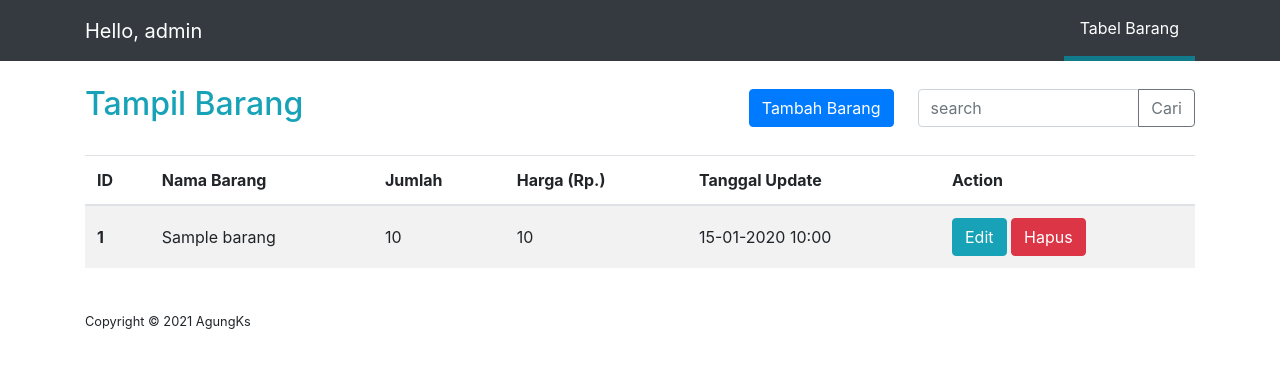
After one commit to agungks74/stock-manager, a PHP site: page /tampil_barang.php in a window 1280 px wide. The commit adds this page. Shown: the top 368 px of the page. Run offline with PHP 8.4, Linux system fonts and the light colour scheme; tables that the repository leaves empty or names only in its code hold one stand-in row (values such as "Sample post").

Commit message:
add tampil barang

```diff
--- /dev/null
+++ b/init.php
@@ -0,0 +1,9 @@
+<?php
+spl_autoload_register(function ($className) {
+    $path = "class/{$className}.php";
+    if (file_exists($path)) {
+        require $path;
+    } else {
+        die("File {$path} tidak tersedia");
+    }
+});
--- /dev/null
+++ b/tampil_barang.php
@@ -0,0 +1,69 @@
+<?php
+require "init.php";
+
+$DB= DB::getInstance();
+
+if (!empty($_GET)) {
+    $tabelBarang = $DB->getLike("barang", "nama_barang", "%". Input::get("search") ."%");
+} else {
+    $tabelBarang = $DB->get("barang");
+}
+
+include "template/header.php";
+?>
+
+<div class="container">
+    <div class="row">
+        <div class="col-12">
+            <div class="py-4 d-flex justify-content-end align-items-center">
+                <h1 class="h2 mr-auto">
+                    <a href="tampil_barang.php" class="text-info">Tampil Barang</a>
+                </h1>
+                <a href="tambah_barang.php" class="btn btn-primary">Tambah Barang</a>
+                <form class="w-25 ml-4" method="get">
+                    <div class="input-group">
+                        <input type="text" name="search" class="form-control" placeholder="search">
+                        <div class="input-group-append">
+                            <input type="submit" value="Cari" class="btn btn-outline-secondary">
+                        </div>
+                    </div>
+                </form>
+            </div>
+            <?php if (!empty($tabelBarang)) : ?>
+            <table class="table table-striped">
+                <thead>
+                    <tr>
+                        <th>ID</th>
+                        <th>Nama Barang</th>
+                        <th>Jumlah</th>
+                        <th>Harga (Rp.)</th>
+                        <th>Tanggal Update</th>
+                        <th>Action</th>
+                    </tr>
+                </thead>
+                <tbody>
+                    <?php
+                        foreach ($tabelBarang as $barang) {
+                            echo "<tr>";
+                            echo "<th>{$barang->id_barang}</th>";
+                            echo "<td>{$barang->nama_barang}</td>";
+                            echo "<td>{$barang->jumlah_barang}</td>";
+                            echo "<td>". number_format($barang->harga_barang, 0, ",", ".") ."</td>";
+                            $tanggal = new DateTime($barang->tanggal_update);
+                            echo "<td>". $tanggal->format("d-m-Y H:i")."</td>";
+                            echo "<td>";
+                            echo "<a href=\"edit_barang.php?id_barang={$barang->id_barang}\" class=\"btn btn-info\">Edit</a> ";
+                            echo "<a href=\"hapus_barang.php?id_barang={$barang->id_barang}\" class=\"btn btn-danger\">Hapus</a>";
+                            echo "</td>";
+                            echo "</tr>";
+                        }
+                     ?>
+                </tbody>
+            </table>
+            <?php endif; ?>
+        </div>
+    </div>
+</div>
+
+<?php
+include "template/footer.php";
--- a/template/footer.php
+++ b/template/footer.php
@@ -5,7 +5,7 @@
                 <small>
                     <?php
                         $tanggal = new DateTime();
-                        echo "Copyright &copy;". $tanggal->format("Y") . "AgungKs";
+                        echo "Copyright &copy; ". $tanggal->format("Y") . " AgungKs";
                     ?>
                 </small>
             </div>
@@ -13,9 +13,9 @@
     </div>
 </footer>
 
-<script src="../js/jquery-3.3.1.js"></script>
-<script src="../js/popper.js"></script>
-<script src="../js/bootstrap.js"></script>
+<script src="js/jquery-3.3.1.js"></script>
+<script src="js/popper.js"></script>
+<script src="js/bootstrap.js"></script>
 </body>
 
 </html>
--- a/template/header.php
+++ b/template/header.php
@@ -6,9 +6,9 @@
     <meta http-equiv="X-UA-Compatible" content="IE=edge">
     <meta name="viewport" content="width=device-width, initial-scale=1.0">
     <title>Stock Manager</title>
-    <link rel="shortcut icon" href="../img/favicon.png" type="image/x-icon">
-    <link rel="stylesheet" href="../css/bootstrap.css">
-    <link rel="stylesheet" href="../css/style.css">
+    <link rel="shortcut icon" href="img/favicon.png" type="image/x-icon">
+    <link rel="stylesheet" href="css/bootstrap.css">
+    <link rel="stylesheet" href="css/style.css">
 </head>
 
 <body>
```
